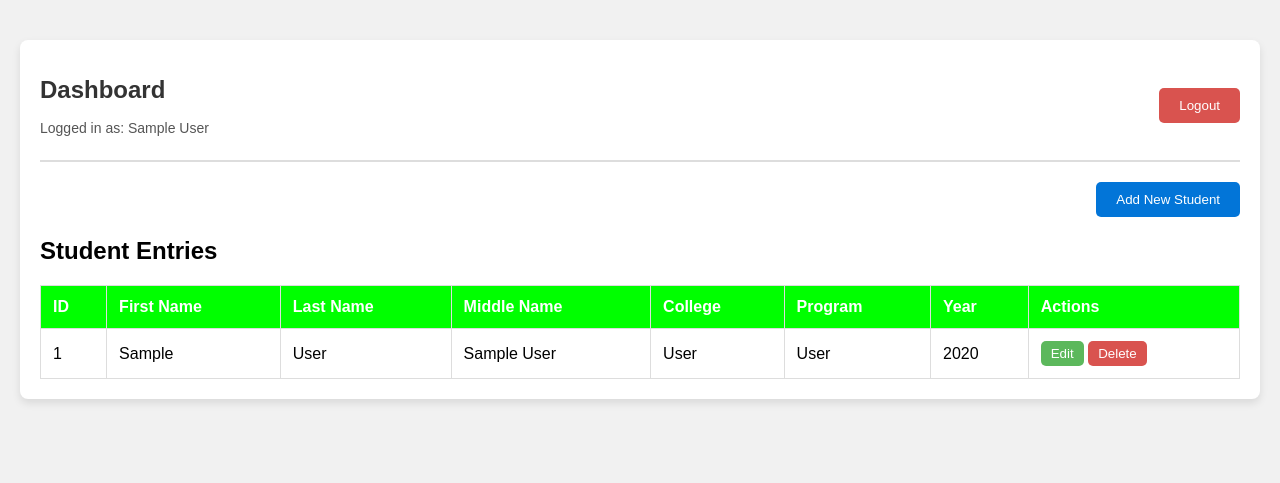
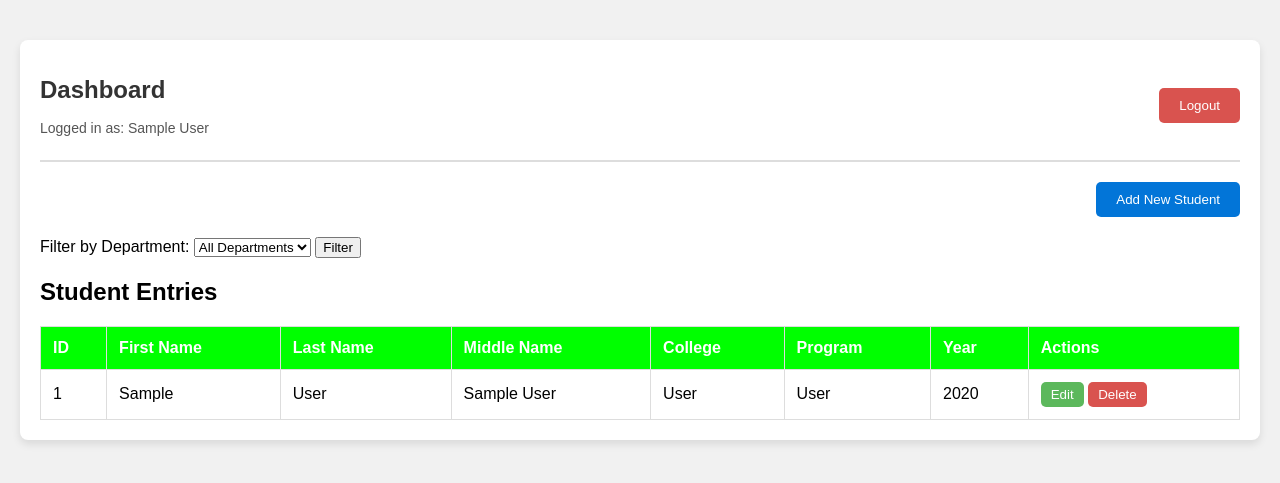
Before and after one commit to XeneXD/Goffy-Ah-php, a PHP site: page /home.php in a window 1280 px wide. Shown: the top 483 px of the page. Run offline with PHP 8.4, Linux system fonts and the light colour scheme; the visitor is signed in with stand-in values (Sample User, id 1); tables that the repository leaves empty or names only in its code hold one stand-in row (values such as "Sample post").

Commit message:
Add files via upload

```diff
--- a/home.php
+++ b/home.php
@@ -3,6 +3,11 @@ session_start();
 if (!isset($_SESSION['name'])) {
     header("Location: login.php");
     exit();
+}
+
+$departmentFilter = "";
+if (isset($_GET['department']) && !empty($_GET['department'])) {
+    $departmentFilter = "WHERE s.studcollid = :department";
 }
 ?>
 <!DOCTYPE html>
@@ -191,7 +196,7 @@ if (!isset($_SESSION['name'])) {
             color: black;
         }
     </style>
-    <script src="usjr/axios.min.js"></script>
+    <script src="axios.min.js"></script>
     <script>
         function editStudent(id) {
             window.location.href = `editstudent.php?id=${id}`;
@@ -259,6 +264,29 @@ if (!isset($_SESSION['name'])) {
             </form>
         </div>
 
+        <!-- Department Filter Form -->
+        <form method="GET" action="">
+            <label for="department">Filter by Department:</label>
+            <select name="department" id="department">
+                <option value="">All Departments</option>
+                <?php
+                // Fetch departments from the database
+                try {
+                    $pdo = new PDO("mysql:host=localhost:3306;dbname=usjr", "root", "root");
+                    $pdo->setAttribute(PDO::ATTR_ERRMODE, PDO::ERRMODE_EXCEPTION);
+                    $deptStmt = $pdo->query("SELECT collid, collfullname FROM colleges");
+
+                    while ($deptRow = $deptStmt->fetch(PDO::FETCH_ASSOC)) {
+                        echo "<option value=\"{$deptRow['collid']}\">{$deptRow['collfullname']}</option>";
+                    }
+                } catch (PDOException $e) {
+                    error_log("Database error: " . $e->getMessage());
+                }
+                ?>
+            </select>
+            <button type="submit">Filter</button>
+        </form>
+
         <h2>Student Entries</h2>
         <table>
             <thead>
@@ -279,12 +307,20 @@ if (!isset($_SESSION['name'])) {
                     $pdo = new PDO("mysql:host=localhost:3306;dbname=usjr", "root", "root");
                     $pdo->setAttribute(PDO::ATTR_ERRMODE, PDO::ERRMODE_EXCEPTION);
 
-                    $stmt = $pdo->query("
+                    $sql = "
                         SELECT s.studid, s.studfirstname, s.studlastname, s.studmidname, c.collfullname, p.progfullname, s.studyear
                         FROM students s
                         JOIN colleges c ON s.studcollid = c.collid
                         JOIN programs p ON s.studprogid = p.progid
-                    ");
+                        $departmentFilter
+                    ";
+                    $stmt = $pdo->prepare($sql);
+
+                    if (!empty($departmentFilter)) {
+                        $stmt->bindParam(':department', $_GET['department'], PDO::PARAM_INT);
+                    }
+
+                    $stmt->execute();
 
                     while ($row = $stmt->fetch(PDO::FETCH_ASSOC)) {
                         echo "<tr>
```
